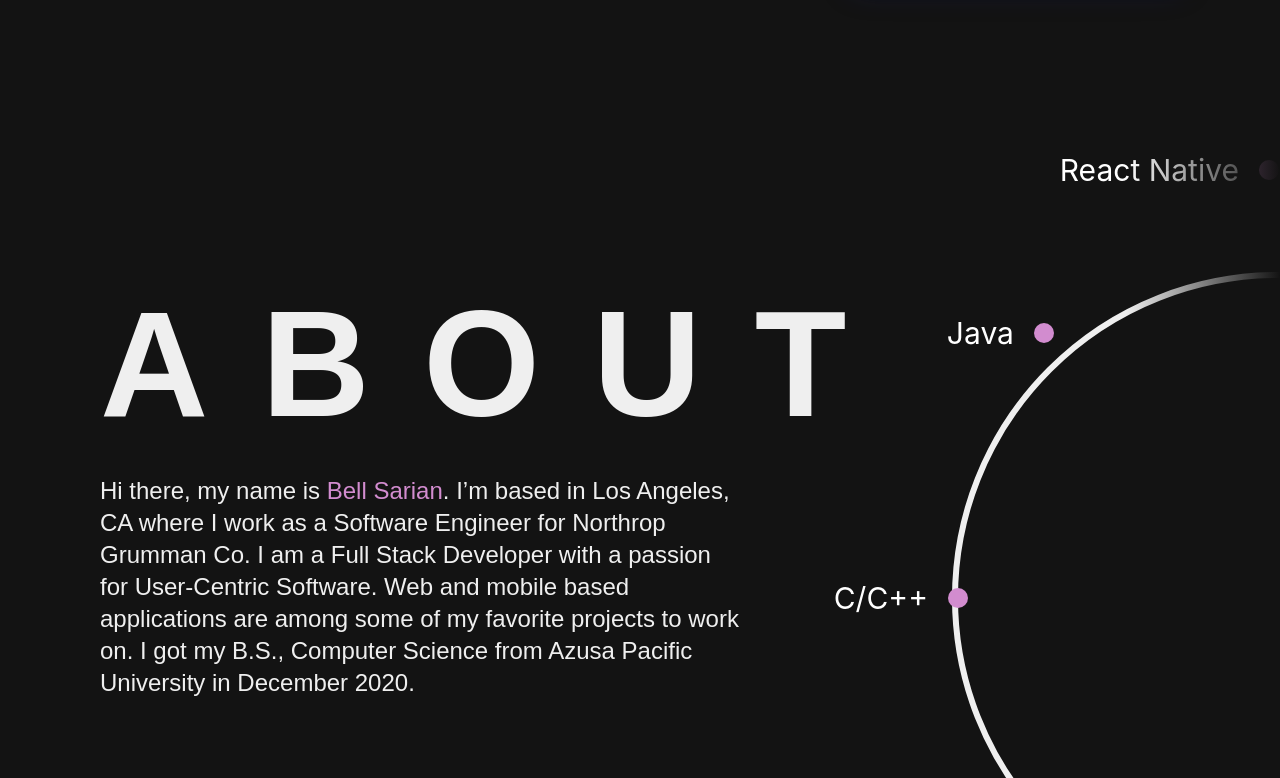
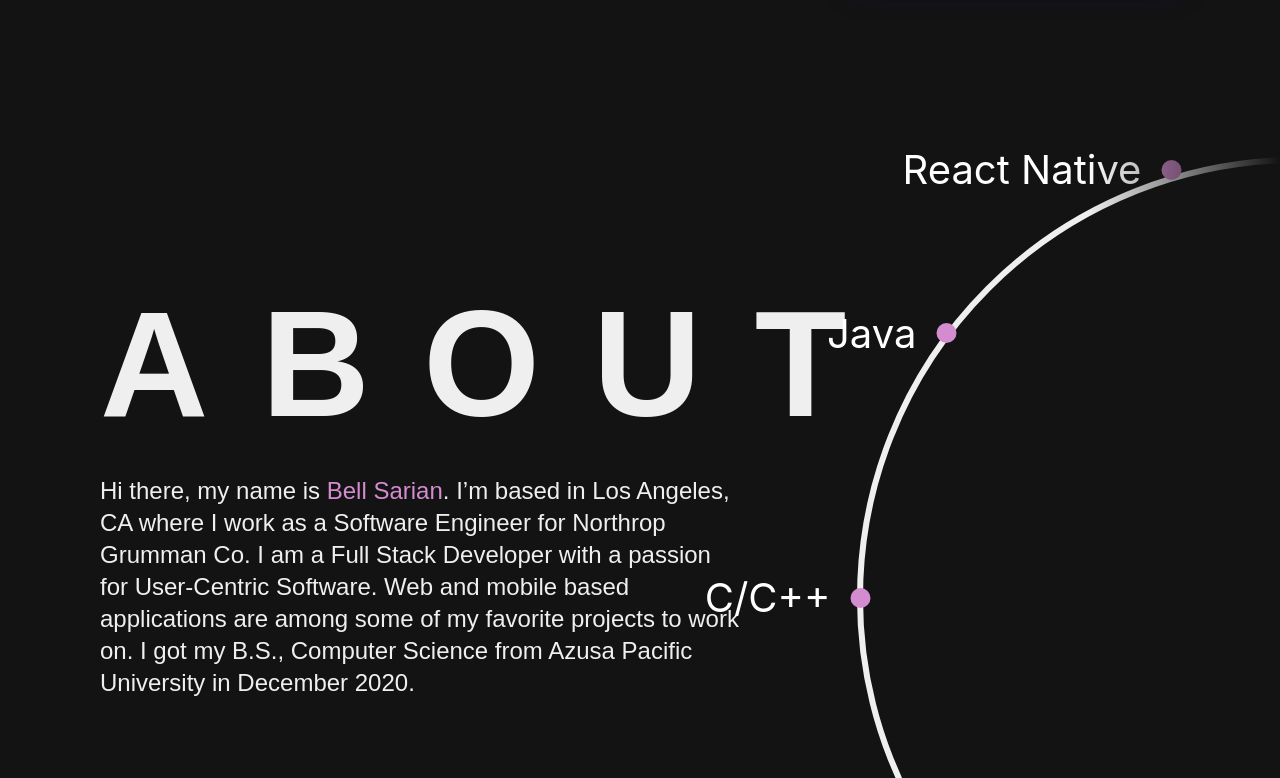
Before and after one commit to bell-sarian/dev-portfolio, a React (Create React App) app: page / in a window 1280 px wide. Shown: the part 822-1600 px from the top of the page. Built offline with nearby package versions, Linux system fonts and the light colour scheme; what webfontloader would draw is missing.

Commit message:
Fixed Sizing of a few menu things

```diff
--- a/src/component/About/About.css
+++ b/src/component/About/About.css
@@ -76,7 +76,7 @@
     /* border: 1px solid red; */
     position: absolute;
     right: 0%;
-    width: 12%;
+    width: 15%;
     height: 40%;
     background: -webkit-gradient(90deg, rgba(19,19,19,0) 0%, rgba(19,19,19,1) 100%);
     background: -webkit-linear-gradient(90deg, rgba(19,19,19,0) 0%, rgba(19,19,19,1) 100%);
@@ -88,4 +88,13 @@
     background: linear-gradient(90deg, rgba(19,19,19,0) 0%, rgba(19,19,19,1) 100%);  */
     scroll-behavior: smooth;
     overflow-y: hidden;
+
+    ms-overflow-style: none; /* for Internet Explorer, Edge */
+    scrollbar-width: none; /* for Firefox */
+    overflow-y: scroll;
+
 }
+
+.gradient-menu-square::-webkit-scrollbar {
+    display: none; /* for Chrome, Safari, and Opera */
+}
--- a/src/component/LanguageMenu/Card.js
+++ b/src/component/LanguageMenu/Card.js
@@ -31,6 +31,7 @@ function Card(props) {
         display: "flex",
         alignItems: "center",
         justifyContent: "right",
+        "text-align": "right",
         // flexDireaction: "row",
         // justifyContent: "left",
       }}
@@ -45,28 +46,28 @@ function Card(props) {
         {language[props.card_index]}
       </div>
       <div style={{ ...styles.dot }}></div>
-      {/* {console.log("rad" + props.radius)}
-      {console.log("id" + props.id)} */}
+      {/* {/* {console.log("rad" + props.radius)} */}
+      {console.log("radian interval: " + props.radian_interval)}
     </div>
   );
 }
 
 const styles = {
   card: {
-    margin: "0",
-    padding: "0",
+    paddingRight: "250px",
+    // padding: "0",
     position: "absolute",
     top: "200%",
-    left: "500%",
+    right: "120%",
     transform: "translate( -50%, -50%) rotate(0deg)",
-    height: "50px",
-    width: "300px",
+    height: "100px",
+    width: "315px",
     // backgroundColor: "blue",
     borderRadius: "50%",
     // display: "flex",
     // border: "1px solid red",
     overflow: "visible",
-    fontSize: "30px",
+    fontSize: "40px",
   },
   dot: {
     height: "20px",
--- a/src/component/LanguageMenu/LanguageMenu.js
+++ b/src/component/LanguageMenu/LanguageMenu.js
@@ -96,12 +96,18 @@ export default function LanguageMenu() {
     for (let i = 0; i < wheelStyle.children.length; i++) {
       let id = "card-" + i;
       const card = document.getElementById(id);
-      console.log("chew " + wheelStyle.children[i].color);
+      console.log("chew " + wheelStyle.children[i].radian_interval);
       wheelStyle.children[i].style.transitionDelay = "0.0s";
       wheelStyle.children[i].style.transitionDuration = "0.0s";
       wheelStyle.children[i].style.transform = `translate(-50%, -50%) rotate(${
         -1.0 * previousRotation
       }deg)`;
+
+      // if (i == 5 && previousRotation / 360 <= 0) {
+      //   wheelStyle.children[i].style.fontSize = "20px";
+      // } else {
+      //   wheelStyle.children[i].style.fontSize = "50px";
+      // }
     }
 
     anim_id = setTimeout(() => {
@@ -127,17 +133,17 @@ const styles = {
   wheel: {
     position: "absolute",
     top: "73%",
-    right: "-650px",
+    right: "-900px",
     transform: "translate( -50%, -50%) rotate(0deg)",
-    height: "640px",
-    width: "640px",
+    height: "870px",
+    width: "870px",
     // backgroundColor: "blue",
 
     transition: "transform 330ms, ease-in-out",
     border: "6px solid #EFEFEF",
     // borderImage: "linear-gradient(to right, #EFEFEF, #131313) 1",
 
-    borderRadius: "1000px",
+    borderRadius: "50%",
     // overflowY: "hidden",
     scrollbarWidth: "none",
   },
```
